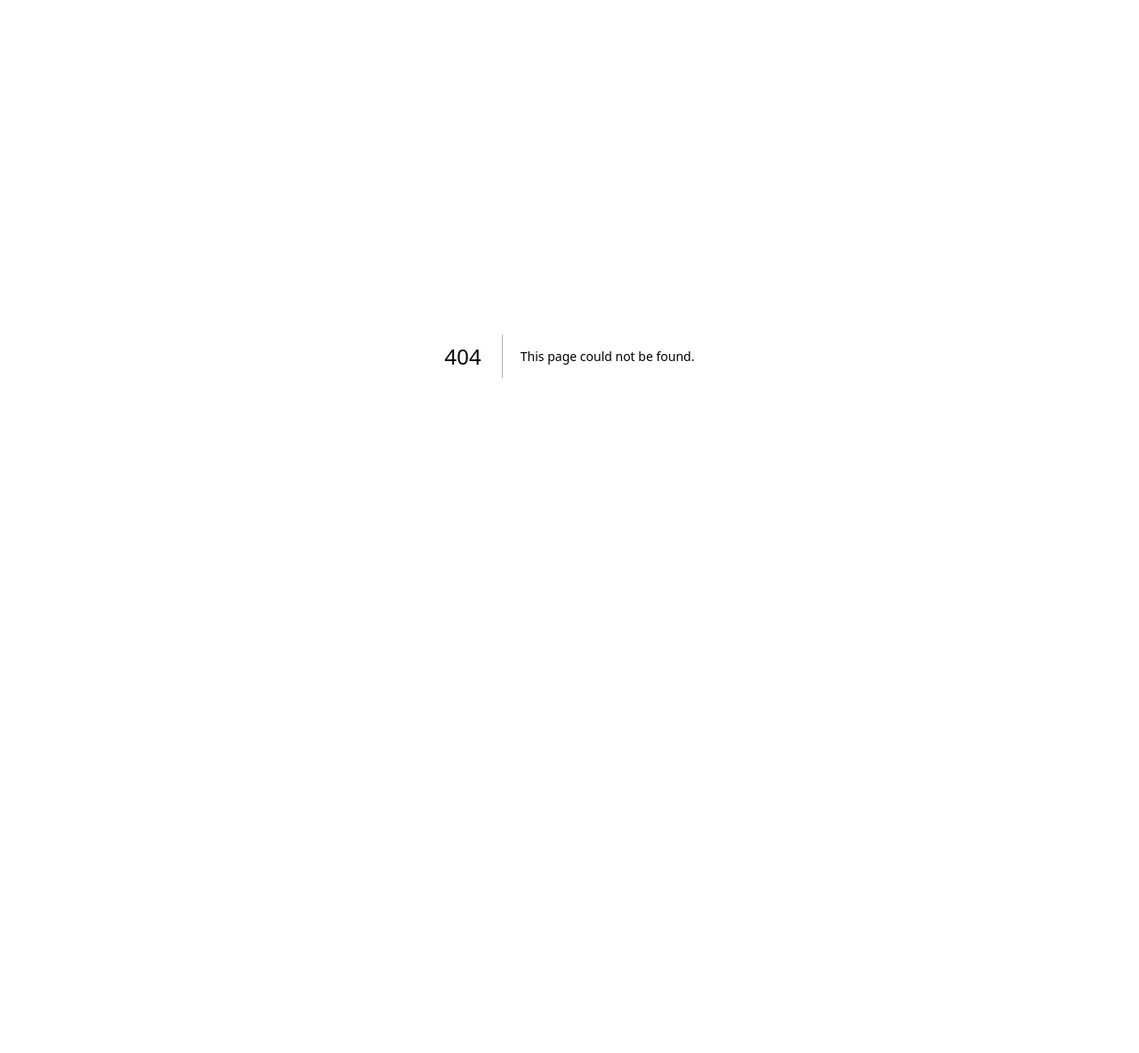
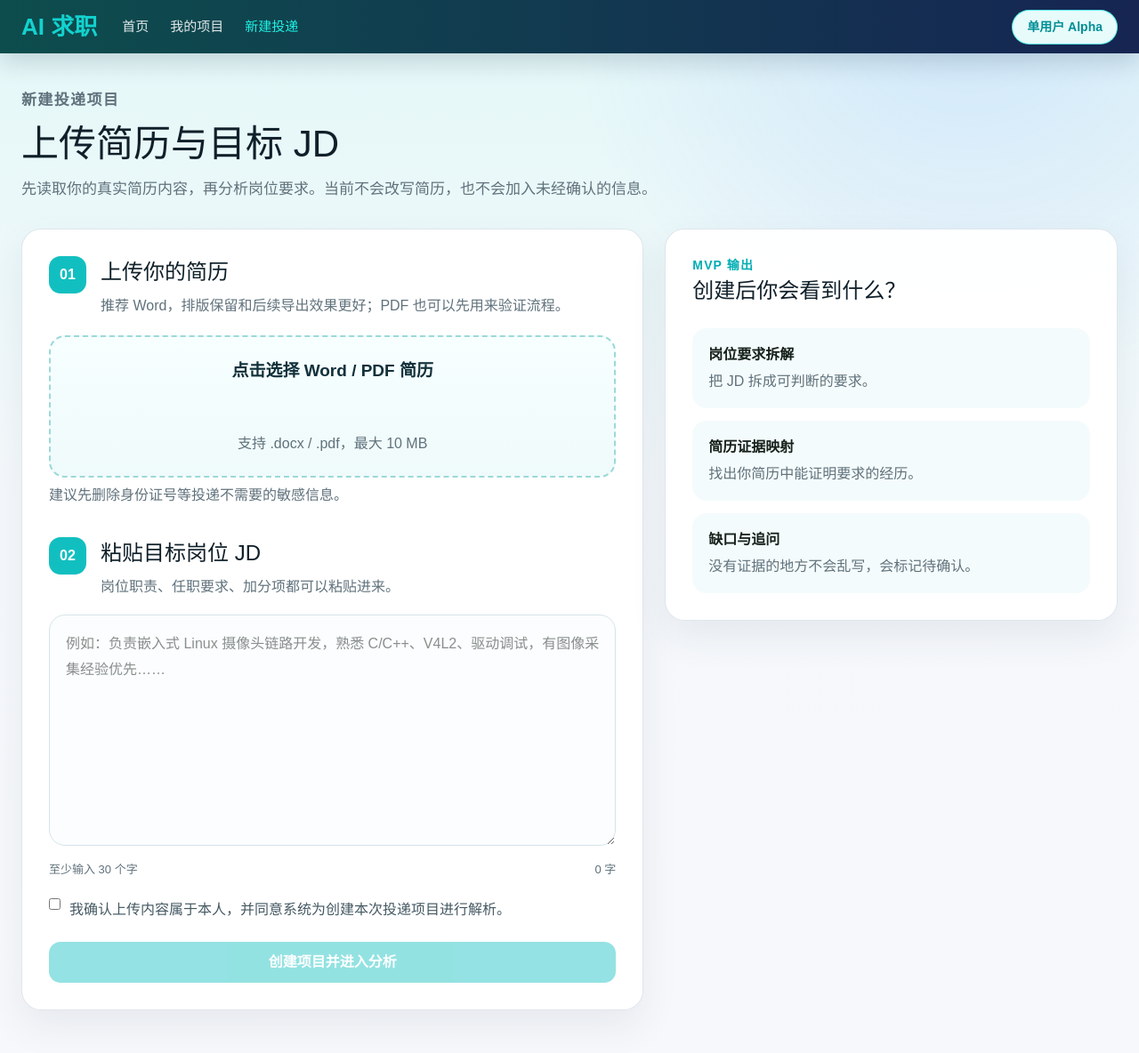
Before and after one commit to bdzzz9176-star/resume-polisher, a Next.js app in the folder apps/web/: page /projects/new in a window 1280 px wide. Before the commit this address had no page. Shown: the top 1184 px of the page at 89% size. Before the commit the page ends 800 px from the top, so only its background shows below. Built offline with nearby package versions, Linux system fonts and the light colour scheme.

Commit message:
Add apps/web/src/app/projects/new/page.tsx

```diff
--- /dev/null
+++ b/apps/web/src/app/projects/new/page.tsx
@@ -0,0 +1,221 @@
+"use client";
+
+import type { DocumentParseContract } from "@ai-job-search/contracts";
+import Link from "next/link";
+import { FormEvent, useMemo, useState } from "react";
+
+interface ProjectResult {
+  id: string;
+  status: string;
+  resumeFileName: string;
+  jd: string;
+  document: DocumentParseContract;
+}
+
+const MAX_FILE_BYTES = 10 * 1024 * 1024;
+
+function formatFileSize(bytes: number) {
+  return `${(bytes / 1024 / 1024).toFixed(2)} MB`;
+}
+
+export default function NewProjectPage() {
+  const [resume, setResume] = useState<File | null>(null);
+  const [jd, setJd] = useState("");
+  const [agreed, setAgreed] = useState(false);
+  const [loading, setLoading] = useState(false);
+  const [error, setError] = useState<string | null>(null);
+  const [analysisWarning, setAnalysisWarning] = useState<string | null>(null);
+  const [project, setProject] = useState<ProjectResult | null>(null);
+
+  const canSubmit = useMemo(
+    () => Boolean(resume && jd.trim().length >= 30 && agreed && !loading),
+    [resume, jd, agreed, loading],
+  );
+
+  function chooseResume(file: File | null) {
+    setError(null);
+    setAnalysisWarning(null);
+    setProject(null);
+    if (!file) {
+      setResume(null);
+      return;
+    }
+    const lowerName = file.name.toLowerCase();
+    if (!lowerName.endsWith(".docx") && !lowerName.endsWith(".pdf")) {
+      setResume(null);
+      setError("仅支持 .docx 和 .pdf 文件。");
+      return;
+    }
+    if (file.size > MAX_FILE_BYTES) {
+      setResume(null);
+      setError("简历文件不能超过 10 MB。");
+      return;
+    }
+    setResume(file);
+  }
+
+  async function submit(event: FormEvent<HTMLFormElement>) {
+    event.preventDefault();
+    if (!resume || !canSubmit) return;
+
+    setLoading(true);
+    setError(null);
+    setProject(null);
+    const form = new FormData();
+    form.set("resume", resume);
+    form.set("jd", jd.trim());
+
+    try {
+      const response = await fetch("/api/projects", { method: "POST", body: form });
+      const result = await response.json();
+      if (!response.ok) {
+        setError(result.error?.message ?? "创建投递项目失败，请稍后重试。");
+        return;
+      }
+      setProject(result.project);
+      setAnalysisWarning(result.analysisWarning ?? null);
+    } catch {
+      setError("网络请求失败，请确认本地服务已经启动。");
+    } finally {
+      setLoading(false);
+    }
+  }
+
+  return (
+    <main className="app-page">
+      <header className="app-topbar">
+        <div className="app-topbar-inner">
+          <Link className="app-logo" href="/">
+            AI 求职
+          </Link>
+          <nav className="app-nav">
+            <Link href="/">首页</Link>
+            <Link href="/projects">我的项目</Link>
+            <Link className="active" href="/projects/new">
+              新建投递
+            </Link>
+          </nav>
+          <span className="app-pill dark">单用户 Alpha</span>
+        </div>
+      </header>
+
+      <section className="app-hero compact">
+        <div className="app-container">
+          <p className="app-kicker">新建投递项目</p>
+          <h1>上传简历与目标 JD</h1>
+          <p>先读取你的真实简历内容，再分析岗位要求。当前不会改写简历，也不会加入未经确认的信息。</p>
+        </div>
+      </section>
+
+      <section className="app-container app-two-column">
+        <form className="app-card app-form" onSubmit={submit}>
+          <div className="app-step-title">
+            <span>01</span>
+            <div>
+              <h2>上传你的简历</h2>
+              <p>推荐 Word，排版保留和后续导出效果更好；PDF 也可以先用来验证流程。</p>
+            </div>
+          </div>
+
+          <label className="app-upload" htmlFor="resume">
+            <input
+              accept=".docx,.pdf"
+              id="resume"
+              onChange={(event) => chooseResume(event.target.files?.[0] ?? null)}
+              type="file"
+            />
+            <strong>{resume ? resume.name : "点击选择 Word / PDF 简历"}</strong>
+            <span>{resume ? formatFileSize(resume.size) : "支持 .docx / .pdf，最大 10 MB"}</span>
+          </label>
+          <p className="app-help">建议先删除身份证号等投递不需要的敏感信息。</p>
+
+          <div className="app-step-title spaced">
+            <span>02</span>
+            <div>
+              <h2>粘贴目标岗位 JD</h2>
+              <p>岗位职责、任职要求、加分项都可以粘贴进来。</p>
+            </div>
+          </div>
+
+          <textarea
+            className="app-textarea"
+            id="jd"
+            onChange={(event) => {
+              setJd(event.target.value);
+              setProject(null);
+            }}
+            placeholder="例如：负责嵌入式 Linux 摄像头链路开发，熟悉 C/C++、V4L2、驱动调试，有图像采集经验优先……"
+            value={jd}
+          />
+          <div className="app-field-row">
+            <span>{jd.trim().length < 30 ? "至少输入 30 个字" : "内容长度可用"}</span>
+            <span>{jd.length} 字</span>
+          </div>
+
+          <label className="app-check">
+            <input checked={agreed} onChange={(event) => setAgreed(event.target.checked)} type="checkbox" />
+            <span>我确认上传内容属于本人，并同意系统为创建本次投递项目进行解析。</span>
+          </label>
+
+          {error ? <p className="app-alert error">{error}</p> : null}
+
+          <button className="app-primary-button" disabled={!canSubmit} type="submit">
+            {loading ? "正在解析并生成岗位分析..." : "创建项目并进入分析"}
+          </button>
+        </form>
+
+        <aside className="app-card app-preview">
+          <p className="app-kicker">MVP 输出</p>
+          {!project ? (
+            <>
+              <h2>创建后你会看到什么？</h2>
+              <div className="app-mini-list">
+                <div>
+                  <strong>岗位要求拆解</strong>
+                  <span>把 JD 拆成可判断的要求。</span>
+                </div>
+                <div>
+                  <strong>简历证据映射</strong>
+                  <span>找出你简历中能证明要求的经历。</span>
+                </div>
+                <div>
+                  <strong>缺口与追问</strong>
+                  <span>没有证据的地方不会乱写，会标记待确认。</span>
+                </div>
+              </div>
+            </>
+          ) : (
+            <>
+              <div className="app-success">
+                <strong>创建成功</strong>
+                <span>
+                  已解析并保存 {project.document.blocks.length} 个内容块。
+                </span>
+              </div>
+              {analysisWarning ? <p className="app-alert warning">{analysisWarning}</p> : null}
+              <Link className="app-primary-link" href={`/projects/${project.id}`}>
+                进入岗位分析工作台 →
+              </Link>
+              <Link className="app-secondary-link" href="/projects">
+                查看我的投递项目
+              </Link>
+              {project.document.warnings.map((warning) => (
+                <p className="app-alert warning" key={warning.code}>
+                  {warning.message}
+                </p>
+              ))}
+              <div className="app-block-list">
+                {project.document.blocks.slice(0, 6).map((block) => (
+                  <article className="app-doc-block" key={block.id}>
+                    <span>{block.kind}</span>
+                    <p>{block.text}</p>
+                  </article>
+                ))}
+              </div>
+            </>
+          )}
+        </aside>
+      </section>
+    </main>
+  );
+}
```
